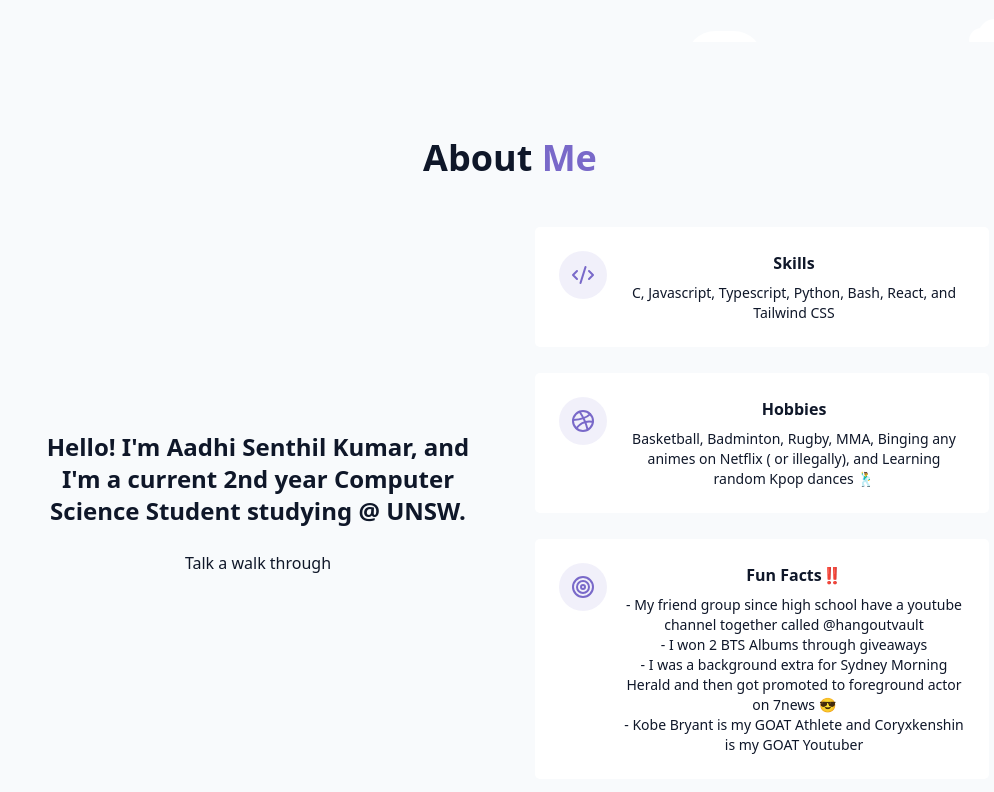
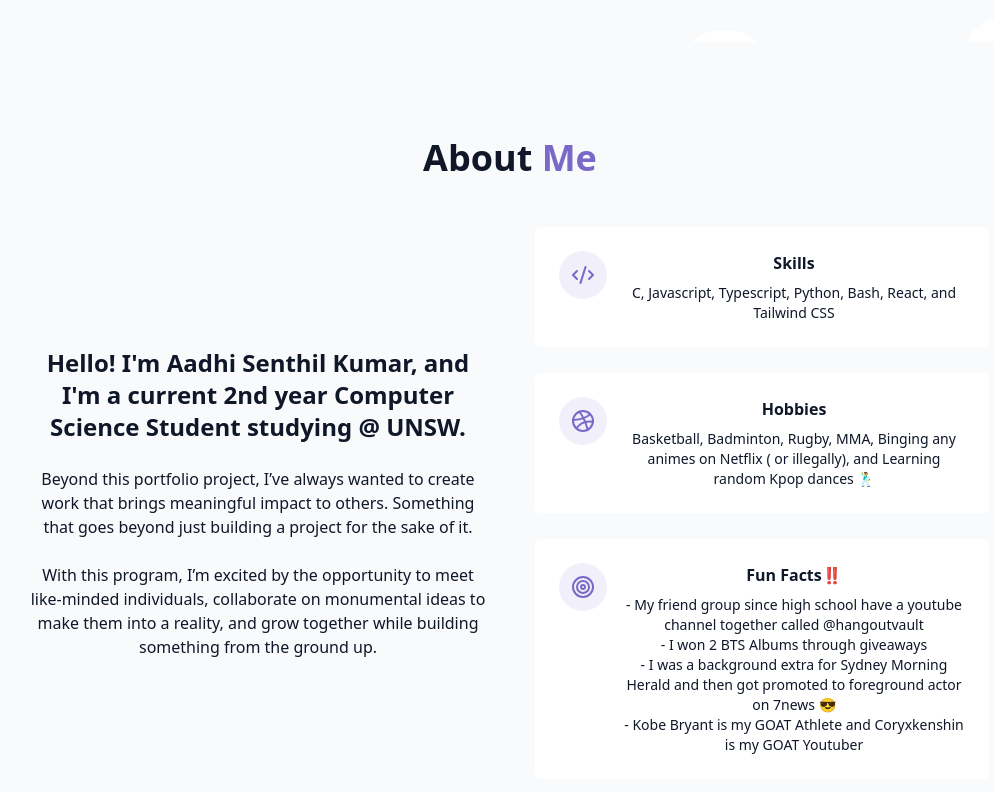
Before and after one commit to asenszn12/trainee_app, a React (Vite) app in the folder trainee-app/: page / in a window 1280 px wide. Shown: the part 758-1550 px from the top of the page, without its empty margins (130-1124 px from the left). Built offline with nearby package versions, Linux system fonts and the light colour scheme.

Commit message:
refined about me section

```diff
--- a/trainee-app/src/components/About.jsx
+++ b/trainee-app/src/components/About.jsx
@@ -16,7 +16,13 @@ export const AboutMe = () => {
                         </h3>
 
                         <p className="text-muted-foreground">
-                            Talk a walk through
+                            Beyond this portfolio project, I’ve always wanted to create work that
+                            brings meaningful impact to others. Something that goes beyond just building
+                            a project for the sake of it.<br></br>
+                            <br></br>
+                            With this program, I’m excited by the opportunity to meet like-minded individuals,
+                            collaborate on monumental ideas to make them into a reality, and grow together while building something
+                            from the ground up.
 
                         </p>
                     </div>
```
